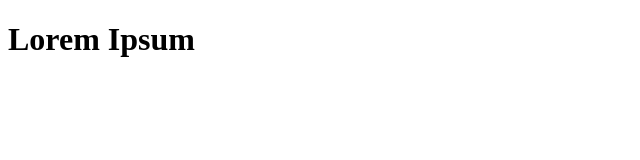
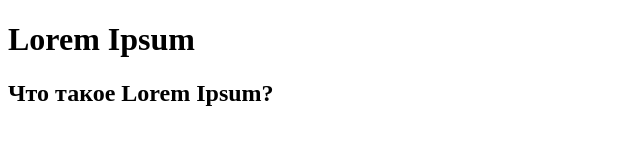
Before and after one commit to roman532/roman5322.github.io, a plain HTML site: page indix.html in a window 1280 px wide. Shown: the whole page, without its empty margins (0-640 px from the left). Drawn offline with Linux system fonts and the light colour scheme.

Commit message:
commit 2

```diff
--- a/indix.html
+++ b/indix.html
@@ -8,6 +8,7 @@
 </head>
 <body>
     <h1>Lorem Ipsum</h1>
+    <h2>Что такое Lorem Ipsum?</h2>
 
 </body>
 </html>
```
